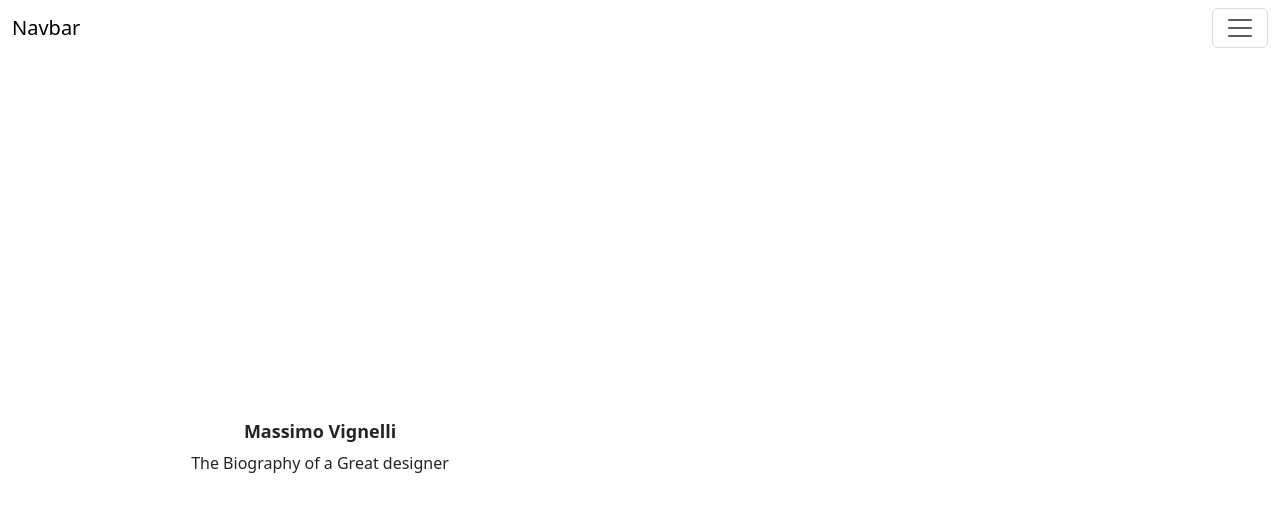
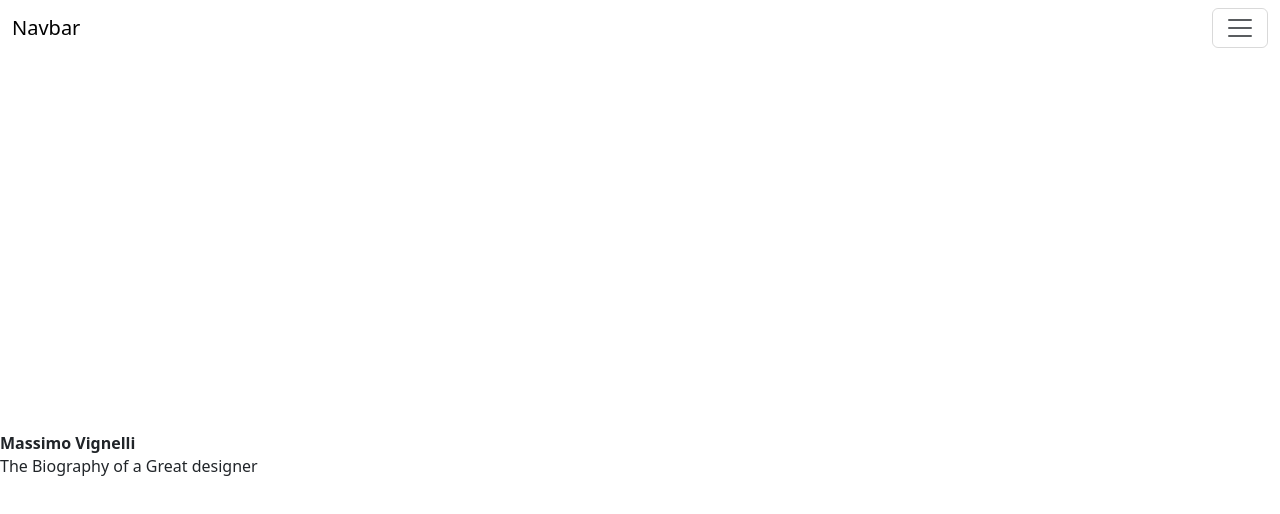
Before and after one commit to DylnRth/DRothD_DesignBio, a plain HTML site: page index.html in a window 1280 px wide. Drawn offline with nearby package versions, Linux system fonts and the light colour scheme.

Commit message:
text alighn

```diff
--- a/style.css
+++ b/style.css
@@ -7,14 +7,19 @@
     display: flex;
     flex-direction: column;
     justify-content: center;
-    align-items: center;
+    align-items: flex-start; /* Aligns h1 and p to the left edge */
     height: 100vh;
     width: 50vw;
 }
 
 .massimoH1 {
     font-weight: 900;
-    font-size: large;
+    font-size: medium;
+    margin: 0;
+}
+
+.massimoP {
+    margin: 0;
 }
 
 .rightBanner {
```
